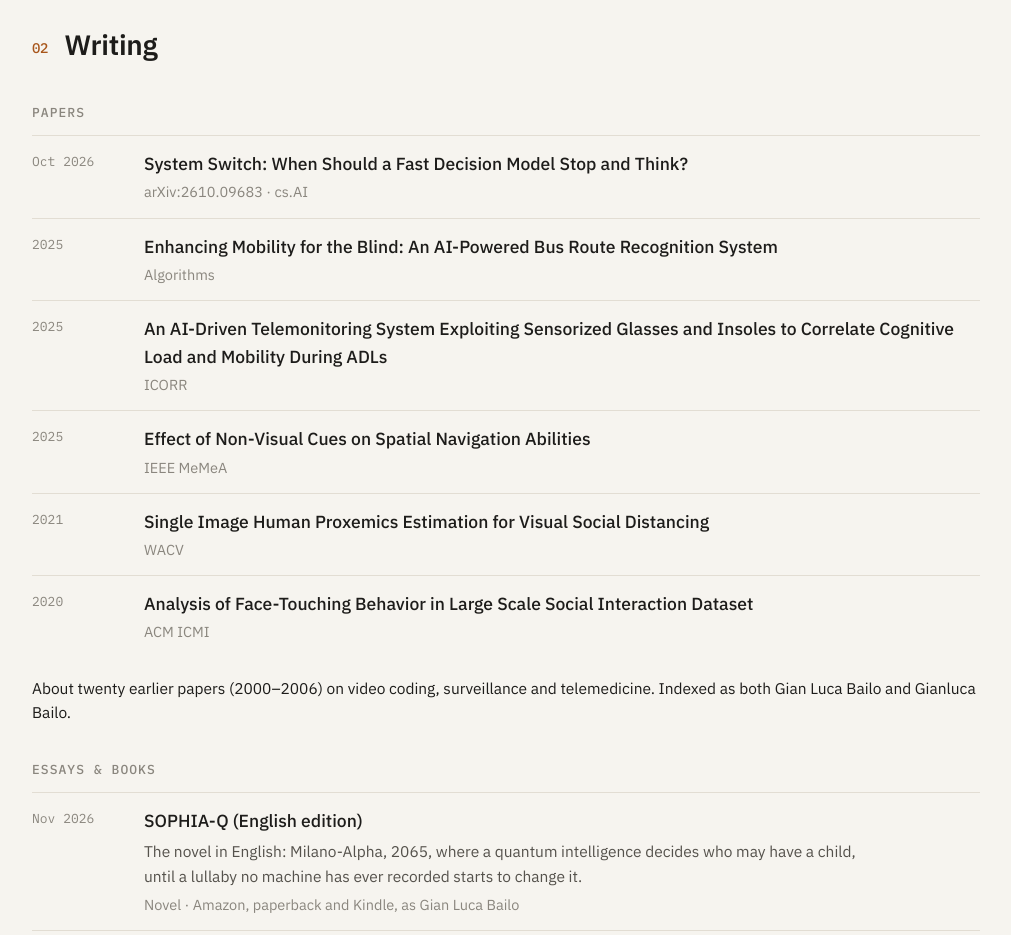
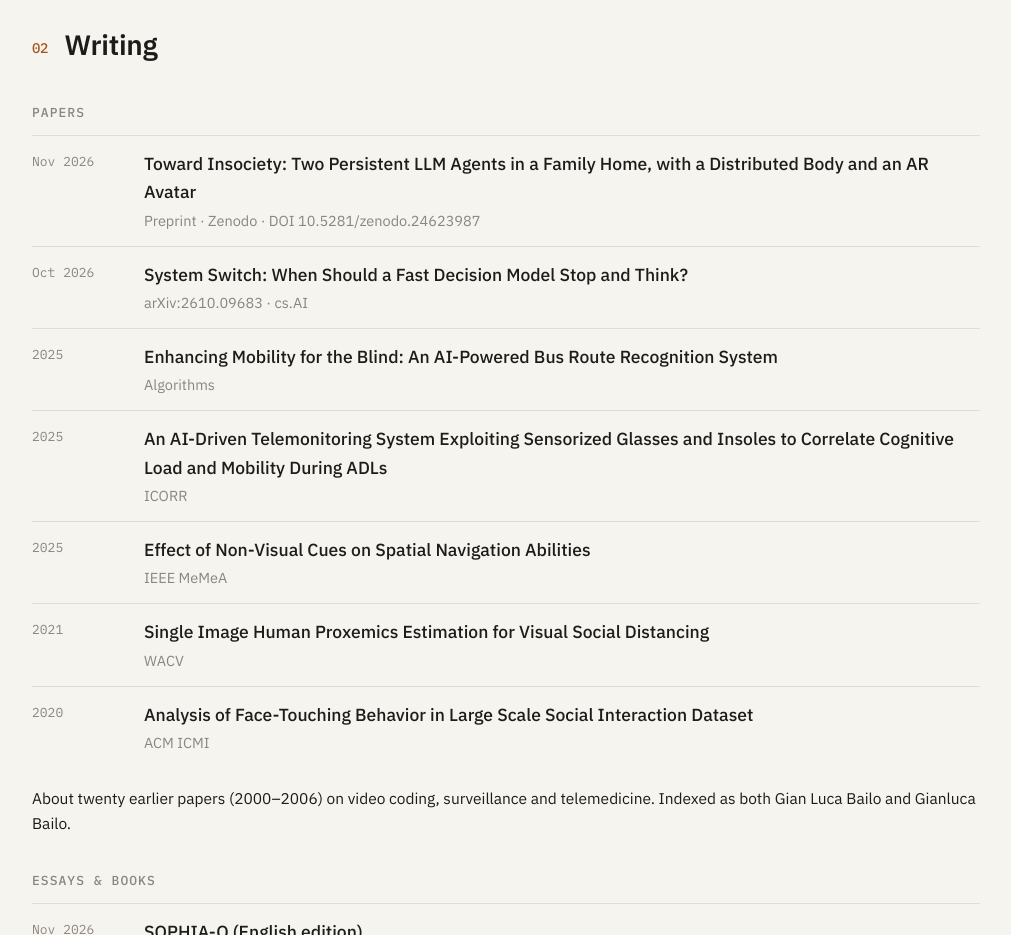
Before and after one commit to dexmac221/dexmac221.github.io, a plain HTML site: page index.html in a window 1280 px wide. Shown: the part 1600-2535 px from the top of the page, without its empty margins (134-1145 px from the left). Drawn offline with Linux system fonts and the light colour scheme.

Commit message:
Papers: Toward Insociety (Zenodo preprint, Nov 2026)
Co-Authored-By: Claude Opus 5.5 <noreply@anthropic.com>

```diff
--- a/index.html
+++ b/index.html
@@ -132,6 +132,13 @@
 
       <h3 class="sub">Papers</h3>
       <ul class="entries">
+        <li>
+          <span class="date">Nov 2026</span>
+          <div>
+            <a href="https://doi.org/10.5281/zenodo.24623987">Toward Insociety: Two Persistent LLM Agents in a Family Home, with a Distributed Body and an AR Avatar</a>
+            <p>Preprint · Zenodo · DOI 10.5281/zenodo.24623987</p>
+          </div>
+        </li>
         <li>
           <span class="date">Oct 2026</span>
           <div>
```
